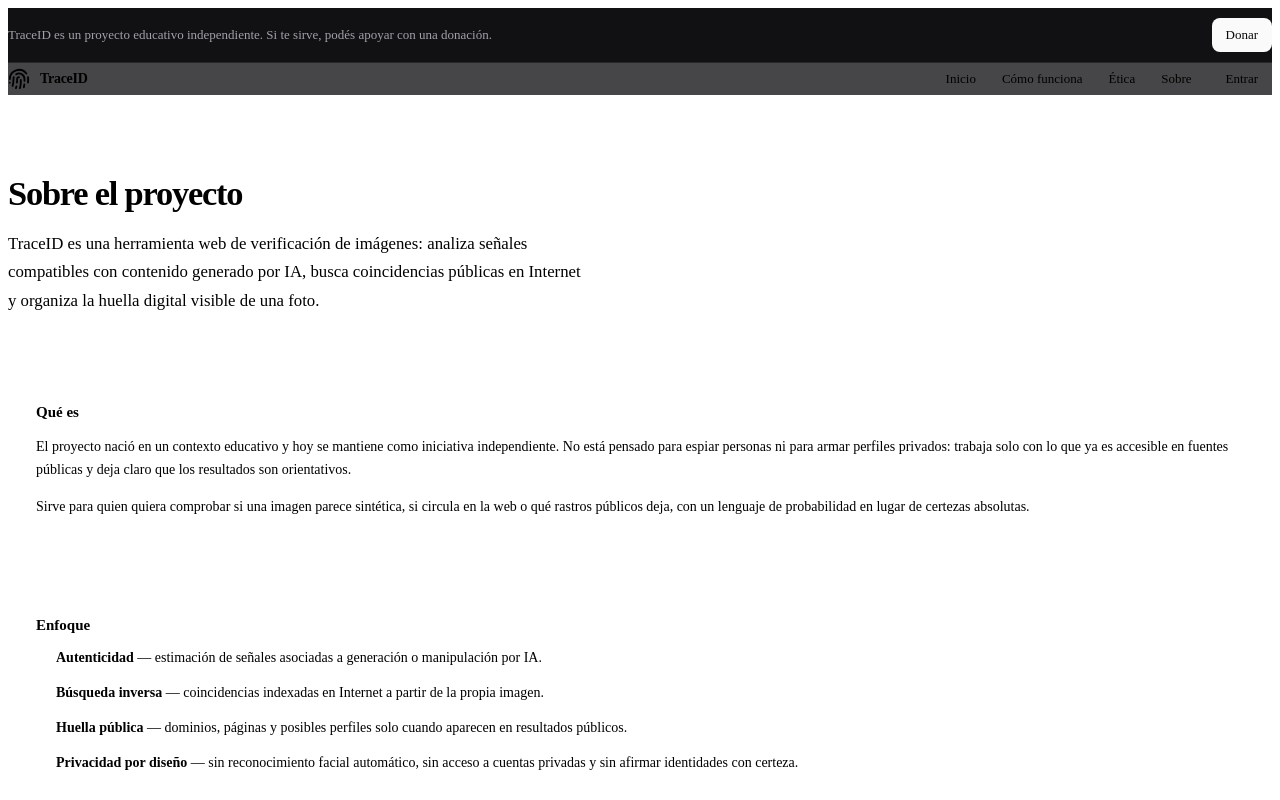
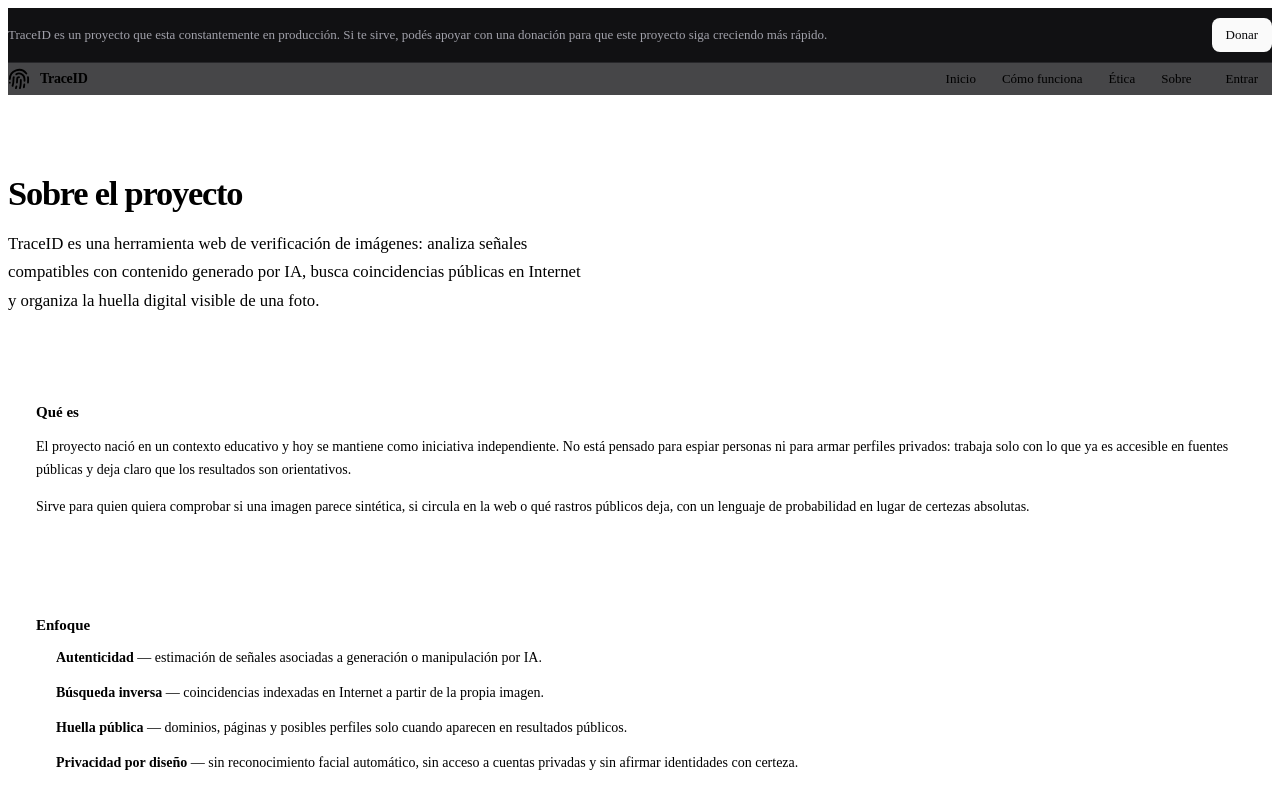
Before and after one commit to lauty720/traceID-frontend, a React (Vite) app in the folder frontend/: page /sobre in a window 1280 px wide. Shown: the top 800 px of the page. Built offline with nearby package versions, Linux system fonts and the light colour scheme; no server answers; the HTML template or start-up script is replaced by a standard one.

Commit message:
DonationBar.jsx

```diff
--- a/frontend/src/components/DonationBar.jsx
+++ b/frontend/src/components/DonationBar.jsx
@@ -7,7 +7,7 @@ export default function DonationBar() {
     <div className="donation-bar">
       <div className="container donation-bar-inner">
         <p className="donation-bar-text">
-          TraceID es un proyecto educativo independiente. Si te sirve, podés apoyar con una donación.
+          TraceID es un proyecto que esta constantemente en producción. Si te sirve, podés apoyar con una donación para que este proyecto siga creciendo más rápido.
         </p>
         <a
           className="donation-bar-btn"
```
